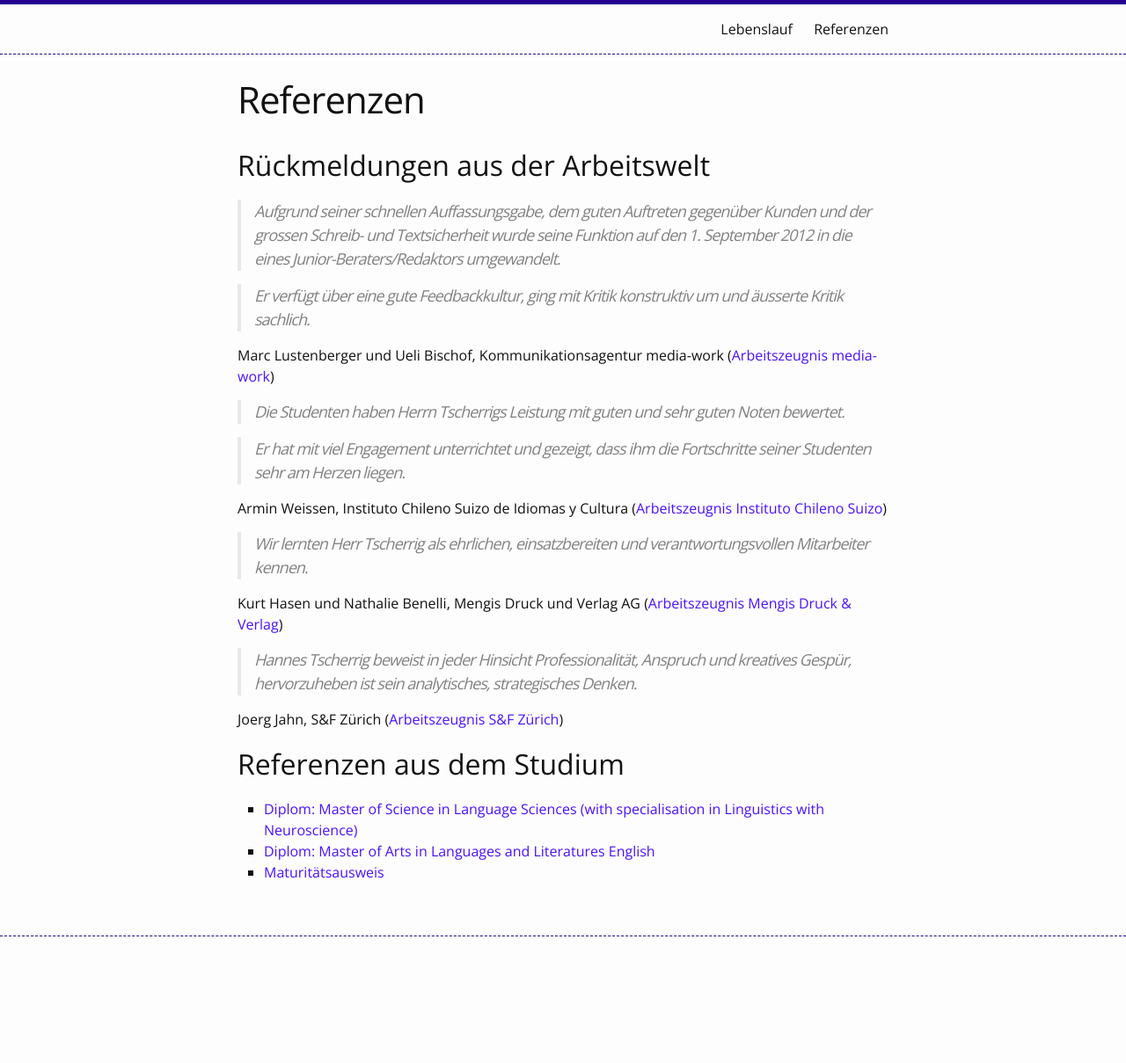
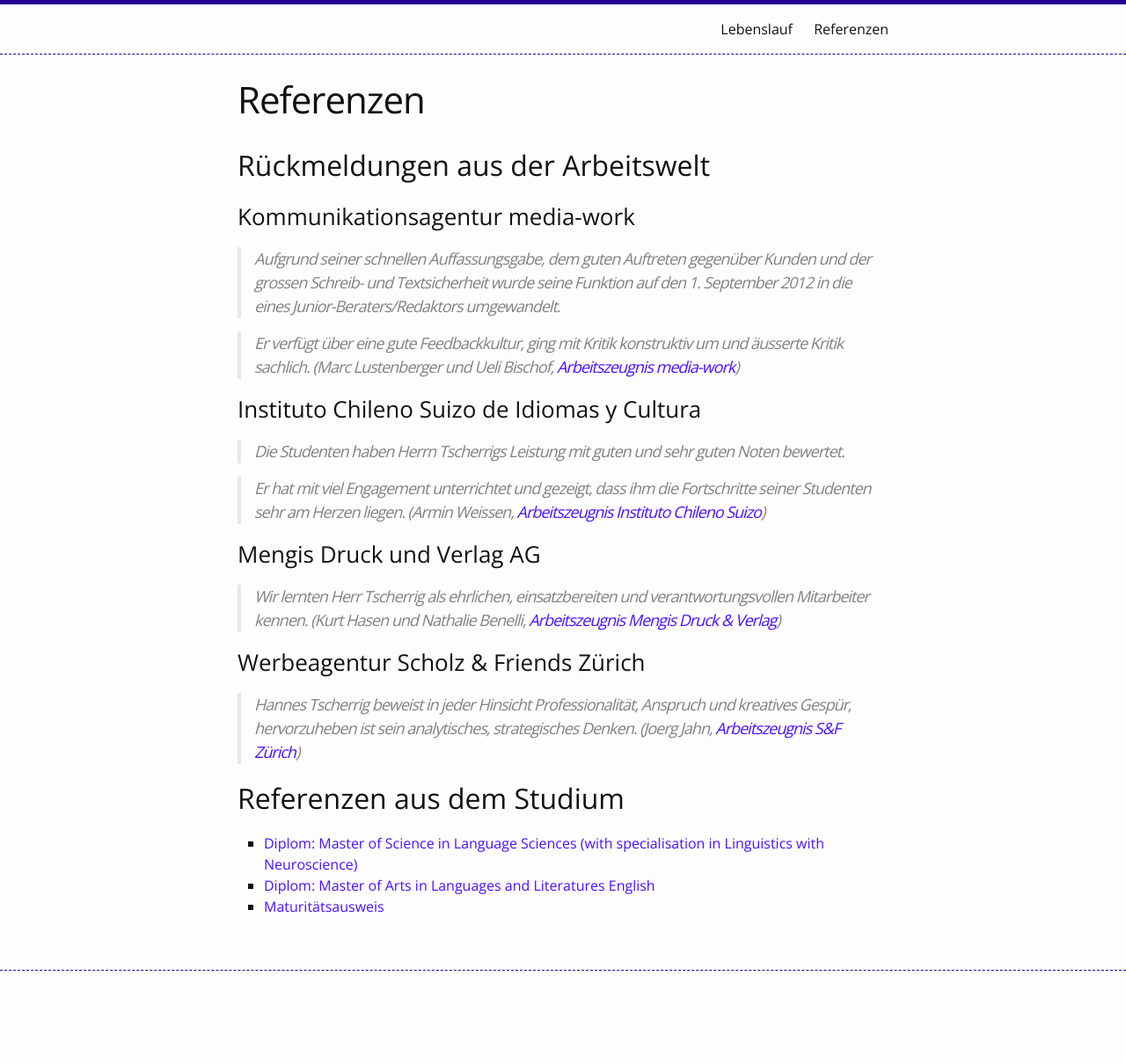
Before and after one commit to tschannes/tschannes.github.com, a Jekyll site: the page built from referenzen.md, in a window 1280 px wide. Shown: the whole page at 88% size. Built offline with Jekyll 4.4.1, drawn with Linux system fonts in a browser that asks for light colours; before the commit the page ends 1170 px from its top, so only the background shows below that.

Commit message:
Referenzen updated

```diff
--- a/referenzen.md
+++ b/referenzen.md
@@ -7,25 +7,25 @@
 
 ##Rückmeldungen aus der Arbeitswelt
 
+###Kommunikationsagentur media-work
+
 > Aufgrund seiner schnellen Auffassungsgabe, dem guten Auftreten gegenüber Kunden und der grossen Schreib- und Textsicherheit wurde seine Funktion auf den 1. September 2012 in die eines Junior-Beraters/Redaktors umgewandelt.
 
-> Er verfügt über eine gute Feedbackkultur, ging mit Kritik konstruktiv um und äusserte Kritik sachlich.
+> Er verfügt über eine gute Feedbackkultur, ging mit Kritik konstruktiv um und äusserte Kritik sachlich. (Marc Lustenberger und Ueli Bischof, [Arbeitszeugnis media-work](/references/media-work.pdf))
 
-Marc Lustenberger und Ueli Bischof, Kommunikationsagentur media-work ([Arbeitszeugnis media-work](/references/media-work.pdf))
+###Instituto Chileno Suizo de Idiomas y Cultura
 
 >Die Studenten haben Herrn Tscherrigs Leistung mit guten und sehr guten Noten bewertet.
 
-> Er hat mit viel Engagement unterrichtet und gezeigt, dass ihm die Fortschritte seiner Studenten sehr am Herzen liegen.
+> Er hat mit viel Engagement unterrichtet und gezeigt, dass ihm die Fortschritte seiner Studenten sehr am Herzen liegen. (Armin Weissen, [Arbeitszeugnis Instituto Chileno Suizo](/references/santiago.jpg))
 
-Armin Weissen, Instituto Chileno Suizo de Idiomas y Cultura ([Arbeitszeugnis Instituto Chileno Suizo](/references/santiago.jpg))
+###Mengis Druck und Verlag AG
 
-> Wir lernten Herr Tscherrig als ehrlichen, einsatzbereiten und verantwortungsvollen Mitarbeiter kennen.
+> Wir lernten Herr Tscherrig als ehrlichen, einsatzbereiten und verantwortungsvollen Mitarbeiter kennen. (Kurt Hasen und Nathalie Benelli, [Arbeitszeugnis Mengis Druck & Verlag](/references/wb_visp.jpg))
 
-Kurt Hasen und Nathalie Benelli, Mengis Druck und Verlag AG ([Arbeitszeugnis Mengis Druck & Verlag](/references/wb_visp.jpg))
+### Werbeagentur Scholz & Friends Zürich
 
-> Hannes Tscherrig beweist in jeder Hinsicht Professionalität, Anspruch und kreatives Gespür, hervorzuheben ist sein analytisches, strategisches Denken.
-
-Joerg Jahn, S&F Zürich ([Arbeitszeugnis S&F Zürich](/references/sf_zuerich.jpg))
+> Hannes Tscherrig beweist in jeder Hinsicht Professionalität, Anspruch und kreatives Gespür, hervorzuheben ist sein analytisches, strategisches Denken. (Joerg Jahn, [Arbeitszeugnis S&F Zürich](/references/sf_zuerich.jpg))
 
 ##Referenzen aus dem Studium
 
```
